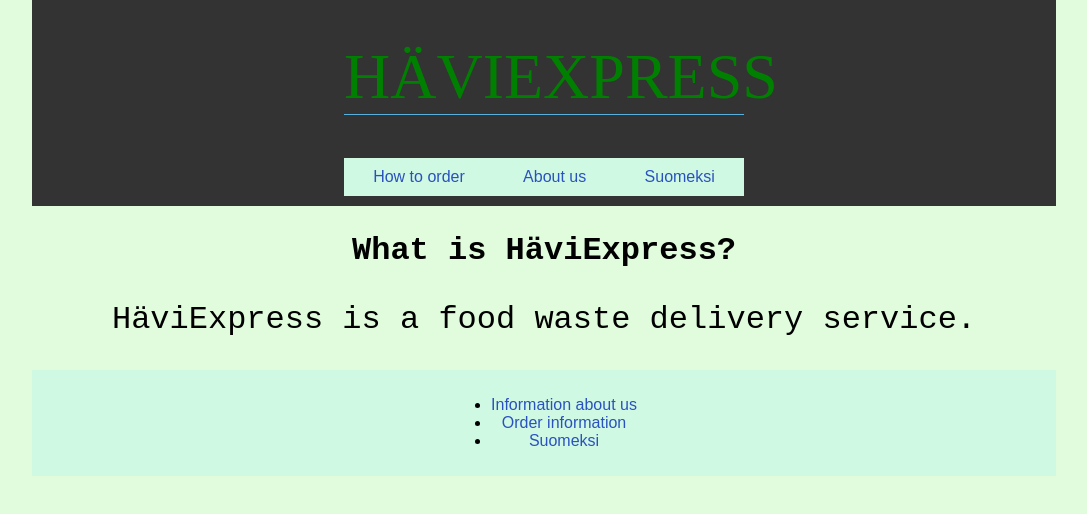
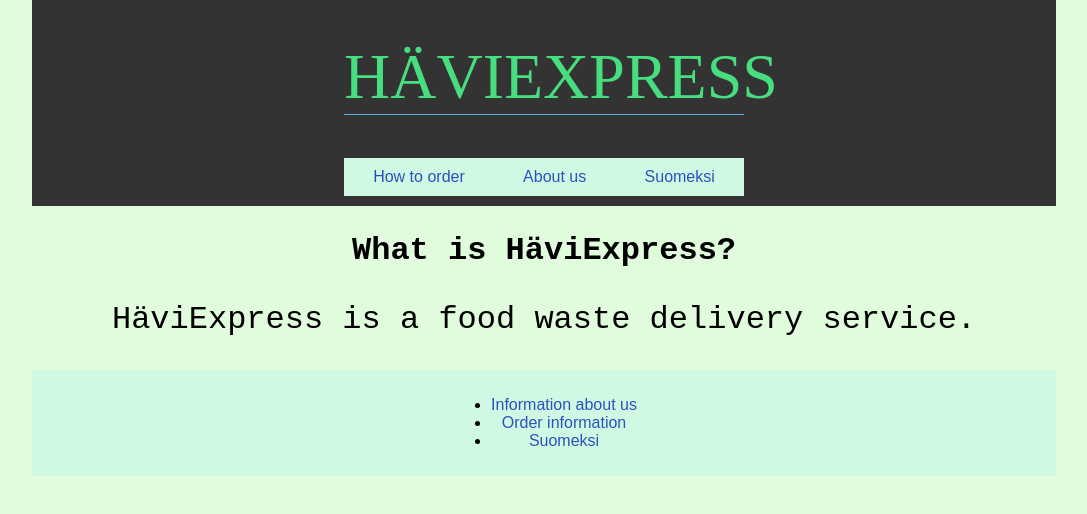
Before and after one commit to mriihn/projekti5, a plain HTML site: page english/index.html in a window 1280 px wide. Shown: the whole page, without its empty margins (96-1183 px from the left). Drawn offline with Linux system fonts and the light colour scheme.

Commit message:
Update style.css

```diff
--- a/style.css
+++ b/style.css
@@ -33,7 +33,7 @@ p {
 }
 
 h1 {
-    color: green;
+    color: #47DE80;
     font-size: 4em;
     text-align: center;
     font-family: serif;
```
